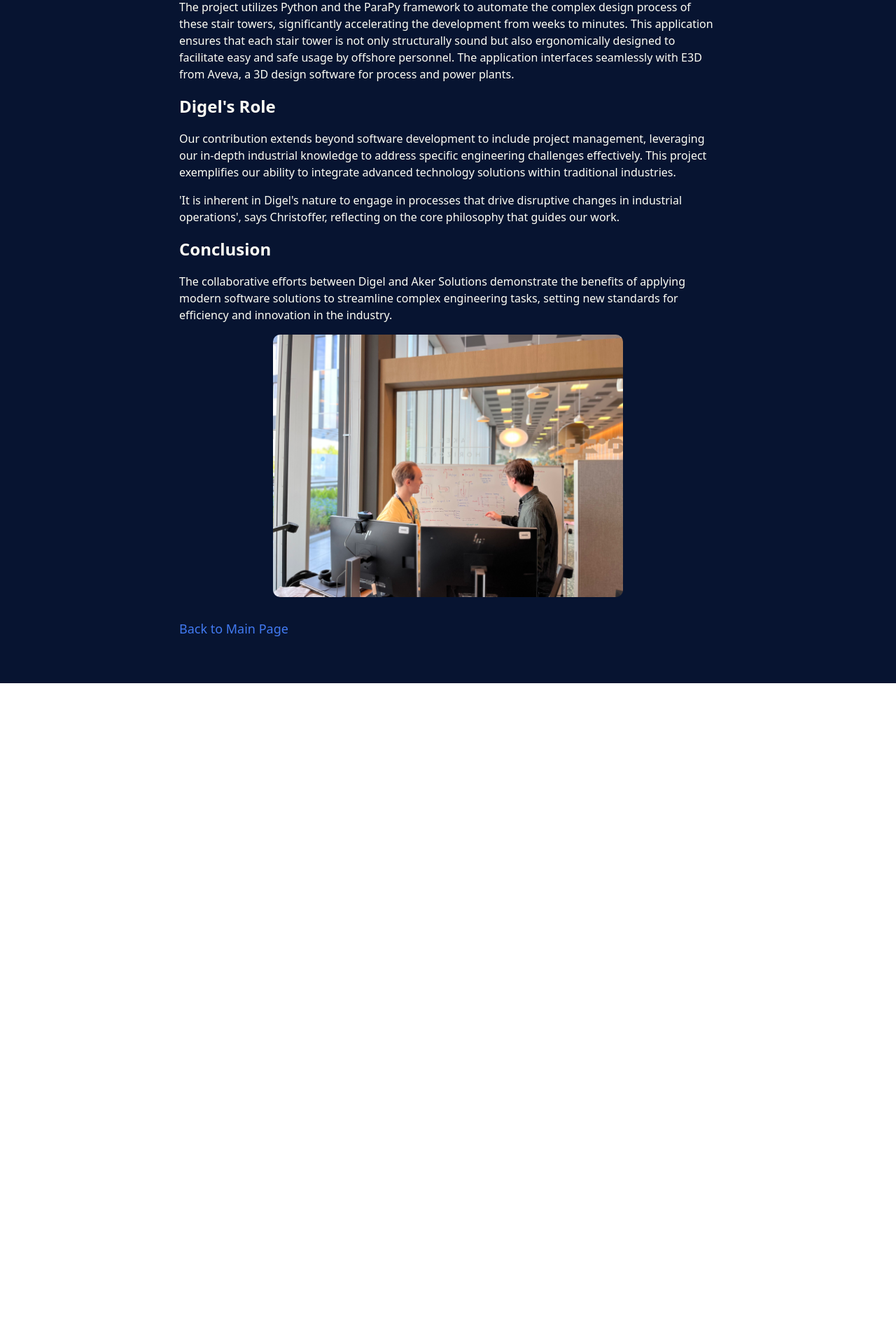
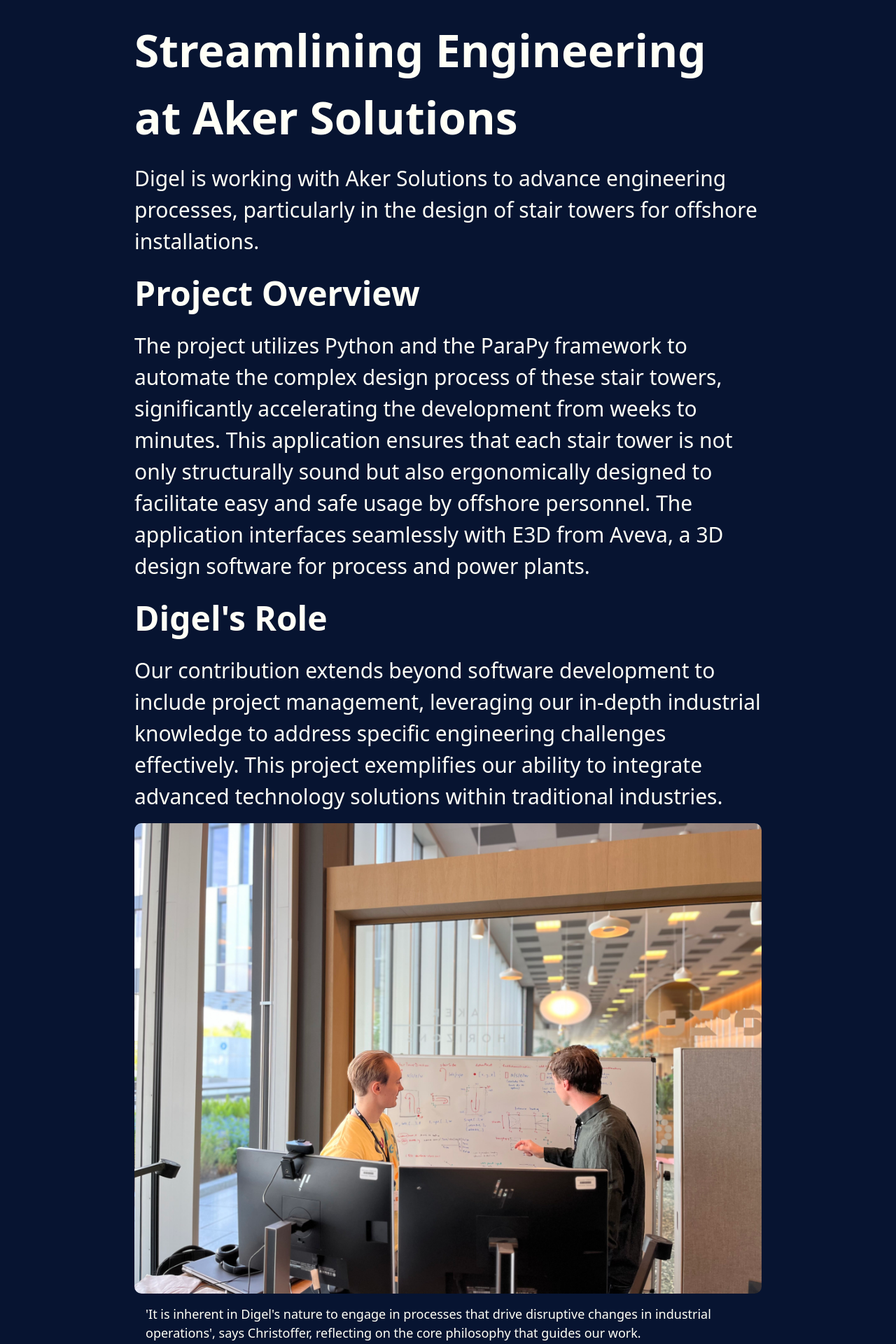
Before and after one commit to digel-as/digel-as.github.io, a Next.js app in the folder digel/: page /blog/0 in a window 1280 px wide. Shown: the part 680-2600 px from the top of the page at 70% size. Before the commit the page ends 1656 px from the top, so only its background shows below. Built offline with nearby package versions, Linux system fonts and the light colour scheme.

Commit message:
blog post styling

```diff
--- a/digel/src/components/Blog.tsx
+++ b/digel/src/components/Blog.tsx
@@ -37,11 +37,11 @@
         {blog.posts.slice(0, visiblePosts).map((post, index) => (
           <Link key={index} href={`/blog/${index}`}>
             <a className="block w-full sm:w-1/2 max-w-lg">
-              <div className="relative w-full h-64 mb-4 rounded-lg overflow-hidden">
+              <div className="w-full mb-4">
                 <img
                   src={post.img}
                   alt={post.title}
-                  style={{ objectFit: "cover" }}
+                  style={{ objectFit: "cover", borderRadius: 10 }}
                 />
               </div>
               <h2 className="text-2xl font-bold">{post.title}</h2>
--- a/digel/src/config/index.json
+++ b/digel/src/config/index.json
@@ -140,7 +140,7 @@
     "title": "Latest News",
     "posts": [
       {
-        "title": "Streamlining Engineering at Aker Solutions: Application for Designing Stair Towers Reduces Project Timeframes",
+        "title": "Streamlining Engineering at Aker Solutions",
         "img": "/assets/images/chris-axel.jpg",
         "published": "Apr 3, 2024",
         "sections": [
@@ -153,18 +153,15 @@
           },
           {
             "title": "Digel's Role",
-            "content": "Our contribution extends beyond software development to include project management, leveraging our in-depth industrial knowledge to address specific engineering challenges effectively. This project exemplifies our ability to integrate advanced technology solutions within traditional industries."
-          },
-          {
-            "content": "'It is inherent in Digel's nature to engage in processes that drive disruptive changes in industrial operations', says Christoffer, reflecting on the core philosophy that guides our work."
+            "content": "Our contribution extends beyond software development to include project management, leveraging our in-depth industrial knowledge to address specific engineering challenges effectively. This project exemplifies our ability to integrate advanced technology solutions within traditional industries.",
+            "img": {
+              "src": "/assets/images/axel-christoffer-aker-2.jpg",
+              "caption": "'It is inherent in Digel's nature to engage in processes that drive disruptive changes in industrial operations', says Christoffer, reflecting on the core philosophy that guides our work."
+            }
           },
           {
             "title": "Conclusion",
-            "content": "The collaborative efforts between Digel and Aker Solutions demonstrate the benefits of applying modern software solutions to streamline complex engineering tasks, setting new standards for efficiency and innovation in the industry.",
-            "img": {
-              "src": "/assets/images/axel-christoffer-aker-2.jpg",
-              "width": 500
-            }
+            "content": "The collaborative efforts between Digel and Aker Solutions demonstrate the benefits of applying modern software solutions to streamline complex engineering tasks, setting new standards for efficiency and innovation in the industry."
           }
         ]
       }
--- a/digel/src/pages/blog/[id].tsx
+++ b/digel/src/pages/blog/[id].tsx
@@ -25,36 +25,47 @@
           content={`${post.sections.map((section) => section.content)}`}
         />
       </Head>
-      <div className="relative w-full" style={{ height: "40vh" }}>
+      <div className="relative w-full" style={{ height: "80vh" }}>
         <img
           src={post.img}
           alt={post.title}
-          style={{ objectFit: "cover", width: "100%", height: "100%" }}
+          style={{
+            objectFit: "cover",
+            width: "100%",
+            height: "100%",
+            objectPosition: "center",
+          }}
         />
       </div>
-      <div className="px-8 sm:px-12 md:px-16 lg:px-32 xl:px-64 py-16">
-        <h1 className="text-4xl font-bold mb-4">{post.title}</h1>
+      <div className="flex justify-center w-full">
+        <div className=" max-w-screen-lg p-4 md:p-16">
+          <h1 className="text-4xl md:text-6xl font-bold mb-4">{post.title}</h1>
           {post.sections.map((section, index) => (
             <div key={index} className="mt-4">
-            <h2 className="text-2xl font-semibold">{section.title}</h2>
-            <p className="my-4">{section.content}</p>
+              <h2 className="text-3xl md:text-5xl font-semibold">
+                {section.title}
+              </h2>
+              <p className="my-4 text-xl md:text-3xl">{section.content}</p>
               {section.img && (
-              <div className="flex flex-col items-center gap-2">
+                <div className="flex flex-col items-center">
+                  <div>
                     <img
                       src={section.img.src}
                       style={{
                         objectFit: "cover",
-                    width: section.img.width ?? "100%",
                         height: "auto",
                         borderRadius: 10,
                       }}
                     />
-                {section.img?.caption && <p>{section.img.caption}</p>}
+                    {section.img?.caption && (
+                      <p className="p-4 text-lg">{section.img.caption}</p>
+                    )}
+                  </div>
                 </div>
               )}
             </div>
           ))}
-        <div className="mt-8 text-let">
+          <div className="my-8 text-let">
             <Link href="/#latest-news">
               <a className="text-lg text-accent hover:text-blue-700">
                 Back to Main Page
@@ -62,6 +73,7 @@
             </Link>
           </div>
         </div>
+      </div>
     </article>
   );
 };
```
Lines whose indentation alone changed are shown as unchanged.
